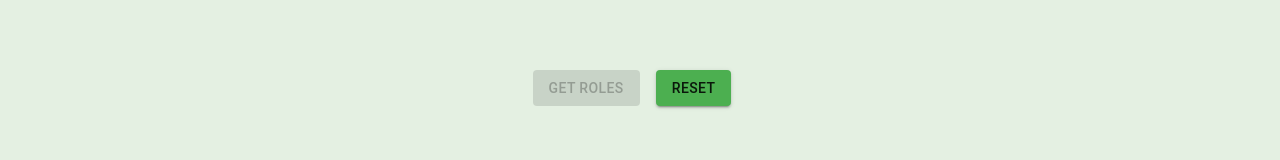
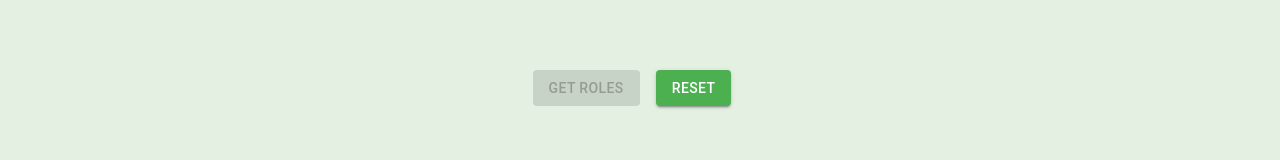
Before and after one commit to DannyMichaels/LoL-roles-generator, a React (Create React App) app: page / in a window 1280 px wide. Shown: the part 485-645 px from the top of the page. Built offline with nearby package versions, Linux system fonts and the light colour scheme.

Commit message:
update app.js

```diff
--- a/src/App.js
+++ b/src/App.js
@@ -132,7 +132,6 @@ function App() {
                 direction="column"
                 sm={6}>
                 {/* textfields team2 */}
-
                 <TeamArea
                   title="Team 2 (Red Side)"
                   teamName="redSide"
@@ -164,7 +163,11 @@ function App() {
                 {!sent ? 'Get Roles' : 'Shuffle Again'}
               </Button>
               <Box marginRight={2} />
-              <Button variant="contained" color="secondary" onClick={onReset}>
+              <Button
+                variant="contained"
+                style={{ color: '#fff' }}
+                color="secondary"
+                onClick={onReset}>
                 Reset
               </Button>
             </Grid>
```
